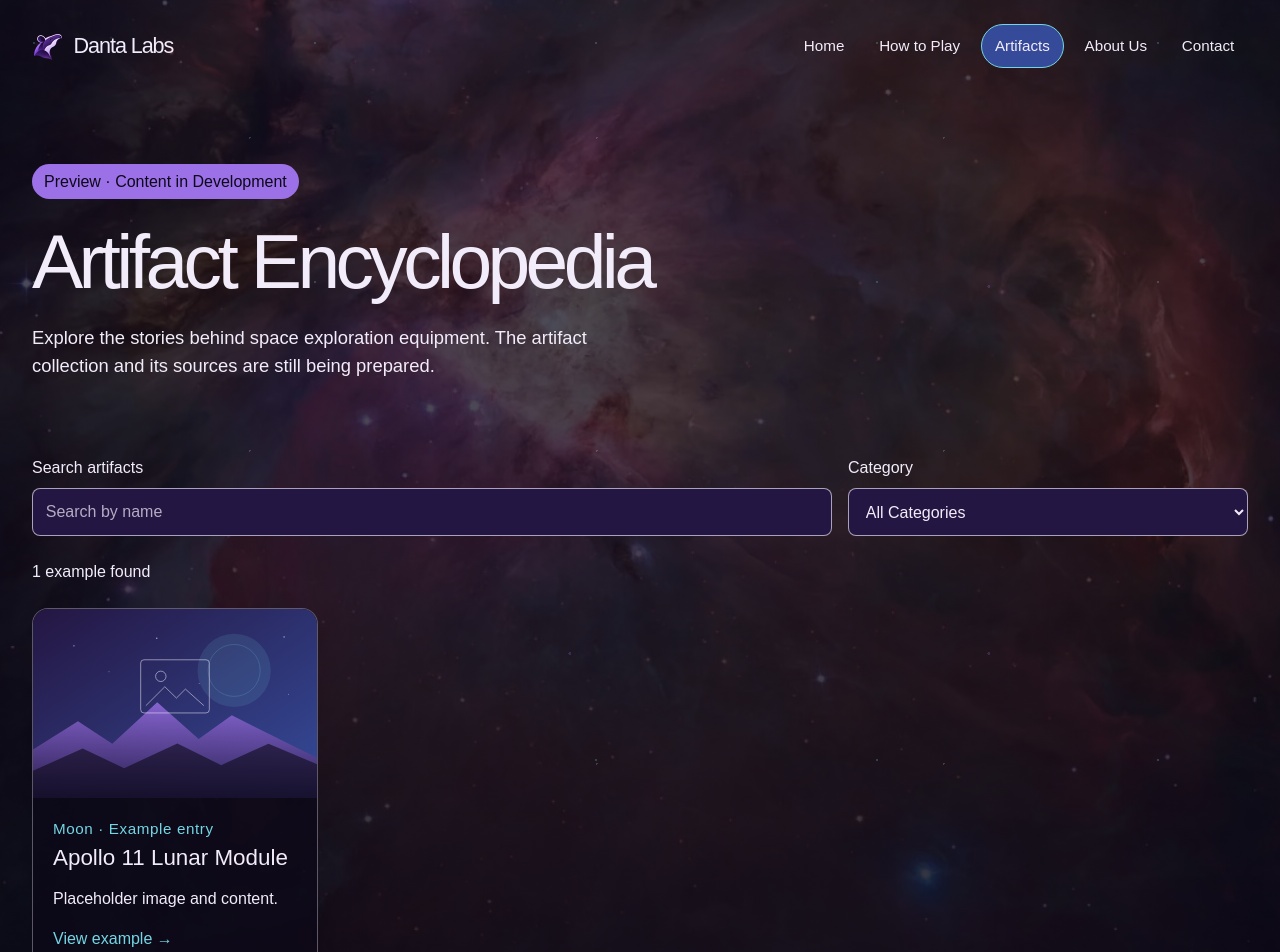
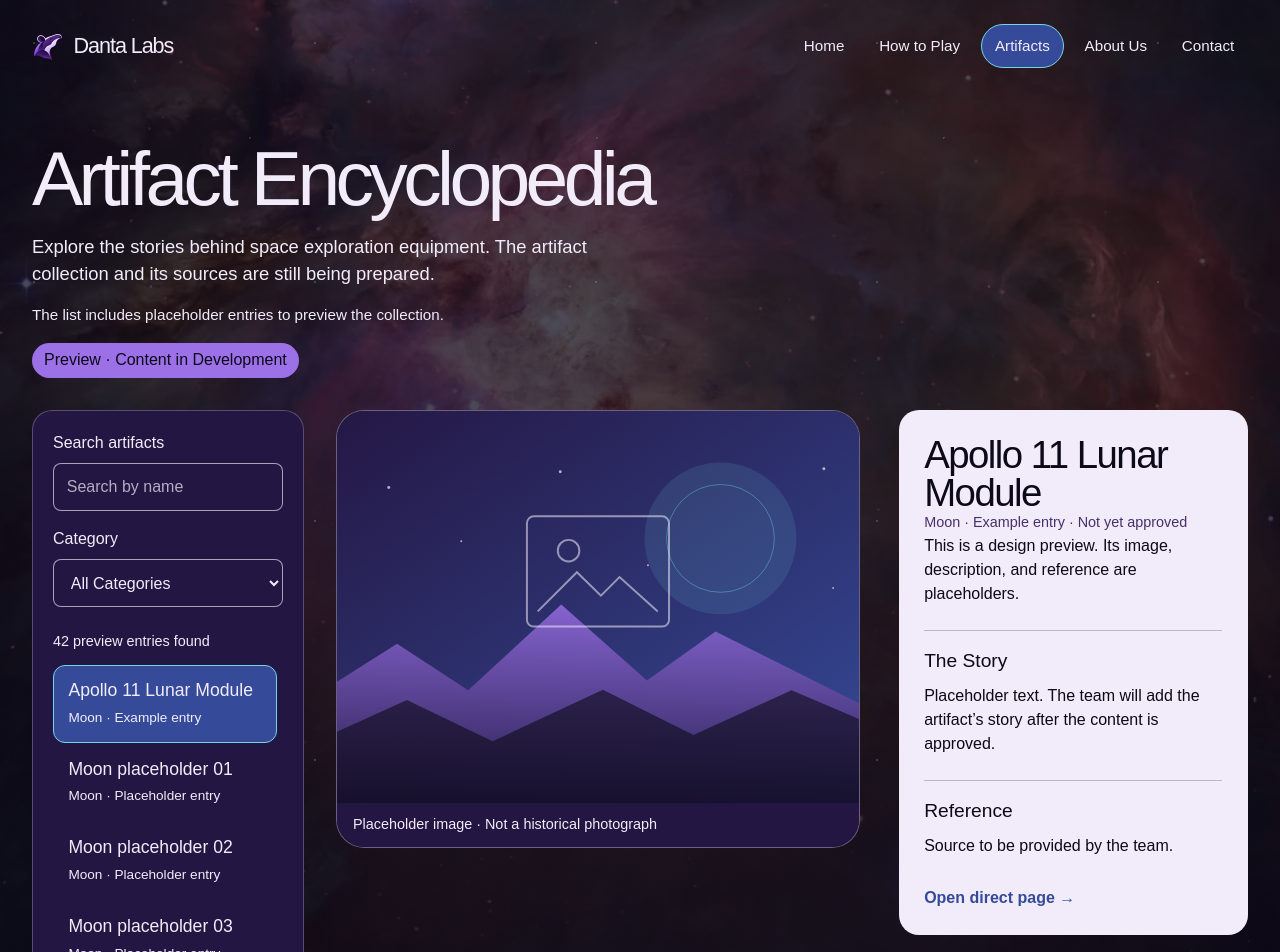
Before and after one commit to ericka-cespedes/danta-labs-space-apps-challenge-2026, a React (Vite) app in the folder web/: page /artifacts in a window 1280 px wide. Shown: the top 952 px of the page. Built offline with nearby package versions, Linux system fonts and the light colour scheme; a web font is replaced by a local one.

Commit message:
feat: add inline artifact browsing preview
Co-authored-by: Copilot <223556219+Copilot@users.noreply.github.com>

```diff
--- a/web/src/App.css
+++ b/web/src/App.css
@@ -261,26 +261,44 @@ main,
   line-height: 1.5;
 }
 
-.artifact-collection {
-  margin-top: clamp(3rem, 6vw, 5rem);
+.artifacts-browser {
+  padding-block: clamp(2.5rem, 6vh, 4rem) 6rem;
 }
 
-.artifact-collection h2 {
-  margin-bottom: 1rem;
-  font-size: clamp(2.5rem, 5vw, 4rem);
-  line-height: 1;
+.artifacts-browser .artifacts-page__intro h1 {
+  margin: 0 0 1rem;
 }
 
-.artifact-collection > p {
-  max-width: 60ch;
-  line-height: 1.5;
+.artifacts-browser .artifacts-page__intro p {
+  margin: 0 0 1rem;
+}
+
+.artifacts-browser .artifacts-page__intro .artifact-preview-note {
+  font-size: 0.95rem;
+}
+
+.artifact-collection {
+  margin-top: 2rem;
+}
+
+.artifact-browser__layout {
+  display: grid;
+  grid-template-columns: minmax(14rem, 17rem) minmax(0, 1fr);
+  gap: clamp(1.25rem, 2.5vw, 2.5rem);
+  align-items: start;
+}
+
+.artifact-browser__sidebar {
+  min-width: 0;
+  padding: 1.25rem;
+  border: 1px solid rgb(242 236 250 / 25%);
+  border-radius: 1.25rem;
+  background: var(--deep);
 }
 
 .artifact-filters {
   display: grid;
-  grid-template-columns: minmax(0, 2fr) minmax(12rem, 1fr);
   gap: 1rem;
-  margin-top: 2rem;
 }
 
 .artifact-filters label {
@@ -311,66 +329,127 @@ main,
 }
 
 .artifact-results {
-  margin-block: 1.5rem;
+  margin: 1.5rem 0 0.75rem;
+  color: var(--paper);
+  font-size: 0.9rem;
 }
 
-.artifact-grid {
-  display: grid;
-  grid-template-columns: repeat(auto-fill, minmax(min(100%, 16rem), 1fr));
-  gap: 1.5rem;
+.artifact-list {
+  max-height: 25rem;
   margin: 0;
-  padding: 0;
+  padding: 0 0.35rem 0 0;
+  overflow-y: auto;
+  scrollbar-color: var(--violet) var(--ground);
   list-style: none;
 }
 
-.artifact-card {
-  height: 100%;
-  overflow: hidden;
-  border: 1px solid rgb(242 236 250 / 35%);
-  border-radius: 1rem;
-  background: rgb(12 9 24 / 75%);
+.artifact-list__item {
+  width: 100%;
+  border: 1px solid transparent;
+  border-radius: 0.75rem;
+  padding: 0.9rem;
+  color: var(--paper);
+  background: transparent;
+  font: inherit;
+  text-align: left;
+  cursor: pointer;
 }
 
-.artifact-card__link {
-  display: block;
-  height: 100%;
-  color: inherit;
-  text-decoration: none;
+.artifact-list__item:hover,
+.artifact-list__item[aria-pressed='true'] {
+  border-color: var(--cyan);
+  background: var(--orbit);
 }
 
-.artifact-card__link:focus-visible {
-  outline-offset: -4px;
+.artifact-list__item:focus-visible {
+  outline: 3px solid var(--cyan);
+  outline-offset: -3px;
 }
 
-.artifact-card__link:hover h3 {
-  color: var(--cyan);
+.artifact-list__item span {
+  display: block;
 }
 
-.artifact-card img {
-  display: block;
-  width: 100%;
-  aspect-ratio: 3 / 2;
-  object-fit: cover;
+.artifact-list__item span:first-child {
+  font-size: 1.1rem;
+  line-height: 1.2;
 }
 
-.artifact-card__content {
-  padding: 1.25rem;
+.artifact-list__item span:last-child {
+  margin-top: 0.4rem;
+  font-size: 0.85rem;
 }
 
-.artifact-card__content h3 {
-  margin: 0 0 0.75rem;
-  font-size: 1.4rem;
-}
-
-.artifact-card__content > p:not(.artifact-eyebrow) {
-  margin-bottom: 0.5rem;
+.artifact-empty {
+  margin: 0;
   line-height: 1.5;
 }
 
-.artifact-card__action {
+.artifact-showcase {
+  display: grid;
+  grid-template-columns: minmax(0, 1.2fr) minmax(15rem, 0.8fr);
+  gap: clamp(1.5rem, 3vw, 2.5rem);
+  align-items: start;
+  min-width: 0;
+}
+
+.artifact-showcase .artifact-image img {
+  aspect-ratio: 4 / 3;
+}
+
+.artifact-showcase__content {
+  min-width: 0;
+  padding: clamp(1.25rem, 2vw, 2rem);
+  border-radius: 1.25rem;
+  color: var(--ink);
+  background: var(--paper);
+}
+
+.artifact-showcase__content h2 {
+  margin: 0;
+  font-size: clamp(1.9rem, 3vw, 2.8rem);
+  line-height: 1;
+  letter-spacing: -0.04em;
+}
+
+.artifact-showcase__content p {
+  line-height: 1.5;
+}
+
+.artifact-showcase__meta {
+  color: #47306b;
+  font-size: 0.9rem;
+}
+
+.artifact-showcase__content section {
+  margin-top: 1.5rem;
+  padding-top: 1rem;
+  border-top: 1px solid rgb(36 22 66 / 25%);
+}
+
+.artifact-showcase__content h3 {
+  margin: 0;
+  font-size: 1.2rem;
+}
+
+.artifact-showcase__content section p {
+  margin: 0.5rem 0 0;
+}
+
+.artifact-showcase__link {
   display: inline-block;
-  margin-top: 0.5rem;
-  color: var(--cyan);
+  margin-top: 1.75rem;
+  color: #354b9a;
+  font-weight: 700;
+}
+
+.artifact-showcase--empty {
+  display: block;
+  border: 1px solid rgb(242 236 250 / 25%);
+  border-radius: 1.25rem;
+  padding: 2rem;
+  background: var(--deep);
+  line-height: 1.5;
 }
 
 .artifact-detail__layout {
@@ -843,6 +922,12 @@ h2 {
   text-decoration: none;
 }
 
+@media (max-width: 1050px) {
+  .artifact-showcase {
+    grid-template-columns: 1fr;
+  }
+}
+
 @media (max-width: 760px) {
   .site-header,
   .site-footer,
@@ -882,9 +967,42 @@ h2 {
   }
 
   .contact-page,
-  .artifact-filters,
+  .artifact-browser__layout,
   .artifact-detail__layout {
     grid-template-columns: 1fr;
+  }
+
+  .artifacts-browser {
+    padding-top: 2rem;
+  }
+
+  .artifacts-browser .artifacts-page__intro h1 {
+    font-size: clamp(2.5rem, 11vw, 3rem);
+  }
+
+  .artifacts-browser .artifacts-page__intro p {
+    font-size: 1rem;
+  }
+
+  .artifact-collection {
+    margin-top: 1.25rem;
+  }
+
+  .artifact-browser__sidebar {
+    padding: 1rem;
+  }
+
+  .artifact-filters {
+    grid-template-columns: minmax(0, 1fr) minmax(0, 1fr);
+    gap: 0.75rem;
+  }
+
+  .artifact-results {
+    margin-top: 1rem;
+  }
+
+  .artifact-list {
+    max-height: 12rem;
   }
 
   .hero h1 {
--- a/web/src/App.tsx
+++ b/web/src/App.tsx
@@ -8,8 +8,42 @@ type RouteId = 'project' | 'play' | 'team'
 const exampleArtifactPath = '/artifacts/apollo-11-lunar-module'
 
 const artifactCategories = ['All', 'Moon', 'Mars', 'Deep Space']
-const artifacts = [
-  { name: 'Apollo 11 Lunar Module', category: 'Moon', path: exampleArtifactPath },
+type Artifact = {
+  id: string
+  name: string
+  category: string
+  label: string
+  path?: string
+  image: string
+  story: string
+  reference: string
+}
+
+const artifacts: Artifact[] = [
+  {
+    id: 'apollo-11-lunar-module',
+    name: 'Apollo 11 Lunar Module',
+    category: 'Moon',
+    label: 'Example entry',
+    path: exampleArtifactPath,
+    image: artifactPlaceholder,
+    story: 'Placeholder text. The team will add the artifact’s story after the content is approved.',
+    reference: 'Source to be provided by the team.',
+  },
+  ...Array.from({ length: 41 }, (_, index) => {
+    const category = index < 13 ? 'Moon' : index < 27 ? 'Mars' : 'Deep Space'
+    const number = index < 13 ? index + 1 : index < 27 ? index - 12 : index - 26
+
+    return {
+      id: `placeholder-${index + 1}`,
+      name: `${category} placeholder ${String(number).padStart(2, '0')}`,
+      category,
+      label: 'Placeholder entry',
+      image: artifactPlaceholder,
+      story: 'Placeholder text. The team will add the artifact’s story after the content is approved.',
+      reference: 'Source to be provided by the team.',
+    }
+  }),
 ]
 
 const sectionRoutes: { id: RouteId; label: string }[] = [
@@ -275,10 +309,10 @@ function PendingPage({ title }: { title: string }) {
   )
 }
 
-function ArtifactImage() {
+function ArtifactImage({ src = artifactPlaceholder }: { src?: string }) {
   return (
     <figure className="artifact-image">
-      <img alt="" src={artifactPlaceholder} />
+      <img alt="" src={src} />
       <figcaption>Placeholder image · Not a historical photograph</figcaption>
     </figure>
   )
@@ -287,23 +321,29 @@ function ArtifactImage() {
 function ArtifactsPage() {
   const [query, setQuery] = useState('')
   const [category, setCategory] = useState('All')
+  const [selectedId, setSelectedId] = useState('apollo-11-lunar-module')
   const search = query.trim().toLocaleLowerCase()
   const matchingArtifacts = artifacts.filter((artifact) =>
     (category === 'All' || artifact.category === category) &&
     artifact.name.toLocaleLowerCase().includes(search),
   )
+  const selectedArtifact = matchingArtifacts.find((artifact) => artifact.id === selectedId)
+    ?? matchingArtifacts[0]
 
   return (
-    <section className="artifacts-page" aria-labelledby="page-title">
+    <section className="artifacts-page artifacts-browser" aria-labelledby="page-title">
       <div className="artifacts-page__intro">
-        <span className="status-pill">Preview · Content in Development</span>
         <h1 id="page-title">Artifact Encyclopedia</h1>
         <p>
           Explore the stories behind space exploration equipment. The artifact
           collection and its sources are still being prepared.
         </p>
+        <p className="artifact-preview-note">The list includes placeholder entries to preview the collection.</p>
+        <span className="status-pill">Preview · Content in Development</span>
       </div>
       <section className="artifact-collection" aria-label="Artifact collection">
+        <div className="artifact-browser__layout">
+          <div className="artifact-browser__sidebar">
             <div className="artifact-filters">
               <div>
                 <label htmlFor="artifact-search">Search artifacts</label>
@@ -329,29 +369,54 @@ function ArtifactsPage() {
               </div>
             </div>
             <p className="artifact-results" role="status">
-          {matchingArtifacts.length} {matchingArtifacts.length === 1 ? 'example' : 'examples'} found
+              {matchingArtifacts.length} {matchingArtifacts.length === 1 ? 'preview entry' : 'preview entries'} found
             </p>
             {matchingArtifacts.length > 0 ? (
-          <ul className="artifact-grid">
+              <ul className="artifact-list" aria-label="Matching artifacts">
                 {matchingArtifacts.map((artifact) => (
-              <li key={artifact.path}>
-                <article className="artifact-card">
-                  <Link className="artifact-card__link" to={artifact.path}>
-                    <img alt="" src={artifactPlaceholder} />
-                    <div className="artifact-card__content">
-                      <p className="artifact-eyebrow">{artifact.category} · Example entry</p>
-                      <h3>{artifact.name}</h3>
-                      <p>Placeholder image and content.</p>
-                      <span className="artifact-card__action">View example <span aria-hidden="true">→</span></span>
-                    </div>
-                  </Link>
-                </article>
+                  <li key={artifact.id}>
+                    <button
+                      type="button"
+                      className="artifact-list__item"
+                      aria-pressed={selectedArtifact?.id === artifact.id}
+                      onClick={() => setSelectedId(artifact.id)}
+                    >
+                      <span>{artifact.name}</span>
+                      <span>{artifact.category} · {artifact.label}</span>
+                    </button>
                   </li>
                 ))}
               </ul>
             ) : (
-          <p>No examples match your search and category. Try a different search or category.</p>
+              <p className="artifact-empty">No preview entries match your search and category. Try a different search or category.</p>
             )}
+          </div>
+          {selectedArtifact ? (
+            <article className="artifact-showcase" aria-labelledby="selected-artifact-title">
+              <ArtifactImage src={selectedArtifact.image} />
+              <div className="artifact-showcase__content">
+                <h2 id="selected-artifact-title">{selectedArtifact.name}</h2>
+                <p className="artifact-showcase__meta">{selectedArtifact.category} · {selectedArtifact.label} · Not yet approved</p>
+                <p>This is a design preview. Its image, description, and reference are placeholders.</p>
+                <section aria-labelledby="selected-artifact-story">
+                  <h3 id="selected-artifact-story">The Story</h3>
+                  <p>{selectedArtifact.story}</p>
+                </section>
+                <section aria-labelledby="selected-artifact-reference">
+                  <h3 id="selected-artifact-reference">Reference</h3>
+                  <p>{selectedArtifact.reference}</p>
+                </section>
+                {selectedArtifact.path && (
+                  <Link className="artifact-showcase__link" to={selectedArtifact.path}>Open direct page <span aria-hidden="true">→</span></Link>
+                )}
+              </div>
+            </article>
+          ) : (
+            <div className="artifact-showcase artifact-showcase--empty">
+              <p>Choose a preview entry to see its image, story, and reference here.</p>
+            </div>
+          )}
+        </div>
       </section>
     </section>
   )
@@ -365,8 +430,8 @@ function ExampleArtifactPage() {
         <ArtifactImage />
         <div className="artifact-detail__content">
           <div className="artifact-detail__heading">
+            <h1 id="page-title">Apollo 11 Lunar Module</h1>
             <p className="artifact-eyebrow">Moon · Example entry · Not yet approved</p>
-            <h1 id="page-title">Apollo 11 Lunar Module</h1>
             <p>This page is a design preview. Its image, description, and reference are placeholders.</p>
           </div>
           <section aria-labelledby="artifact-story">
```
Also changed, not shown: 1 other file (tests, documents, lock files or other folders). Lines whose indentation alone changed are shown as unchanged.
